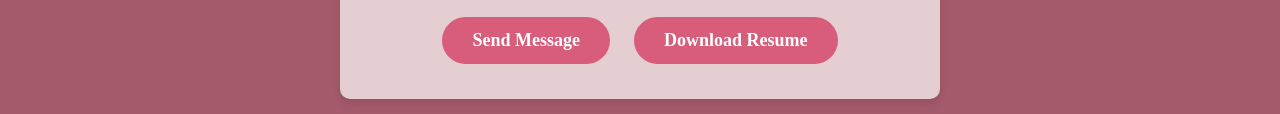
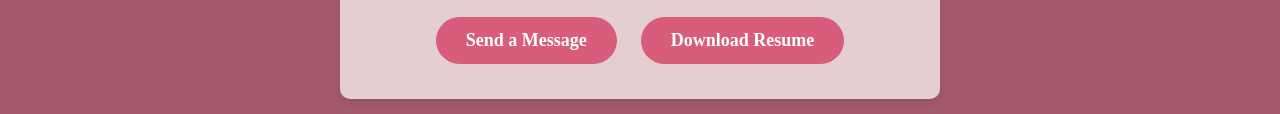
Before and after one commit to Armina101/Portfolio, a plain HTML site: page index.html in a window 1280 px wide. Shown: the part 4644-4758 px from the top of the page. Drawn offline with nearby package versions, Linux system fonts and the light colour scheme; files whose address does not match are found by name; a web font is replaced by a local one.

Commit message:
quick fix

```diff
--- a/index.html
+++ b/index.html
@@ -381,7 +381,7 @@
       <input type="text" name="name" class="form-control" placeholder="Your Name" required>
       <input type="email" name="email" class="form-control" placeholder="Your Email" required>
       <textarea name="message" rows="4" class="form-control" placeholder="Your Message" required></textarea>
-      <button type="submit">Send Message</button>
+      <button type="submit">Send a Message</button>
       <a href="assets/resume.pdf" class="resume-button" download>Download Resume</a>
     </form>
 
```
